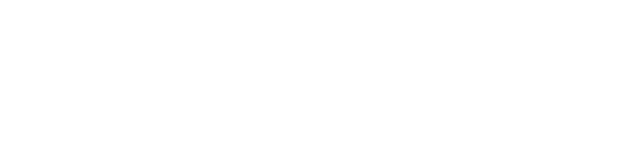
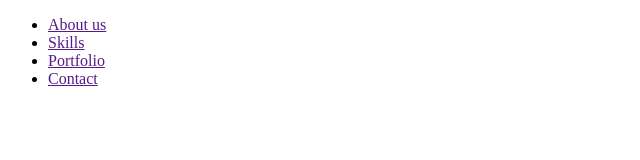
Before and after one commit to adamgarwacki/15-html-prosta-strona, a plain HTML site: page index.html in a window 1280 px wide. Shown: the whole page, without its empty margins (0-640 px from the left). Drawn offline with Linux system fonts and the light colour scheme.

Commit message:
Dodanie sekcji z nawigacją.

```diff
--- a/index.html
+++ b/index.html
@@ -7,6 +7,15 @@
     <title>Document</title>
 </head>
 <body>
-
+    <section>
+        <nav>
+            <ul>
+                <li><a href="">About us</a></li>
+                <li><a href="">Skills</a></li>
+                <li><a href="">Portfolio</a></li>
+                <li><a href="">Contact</a></li>
+            </ul>
+        </nav>
+    </section>
 </body>
 </html>
```
